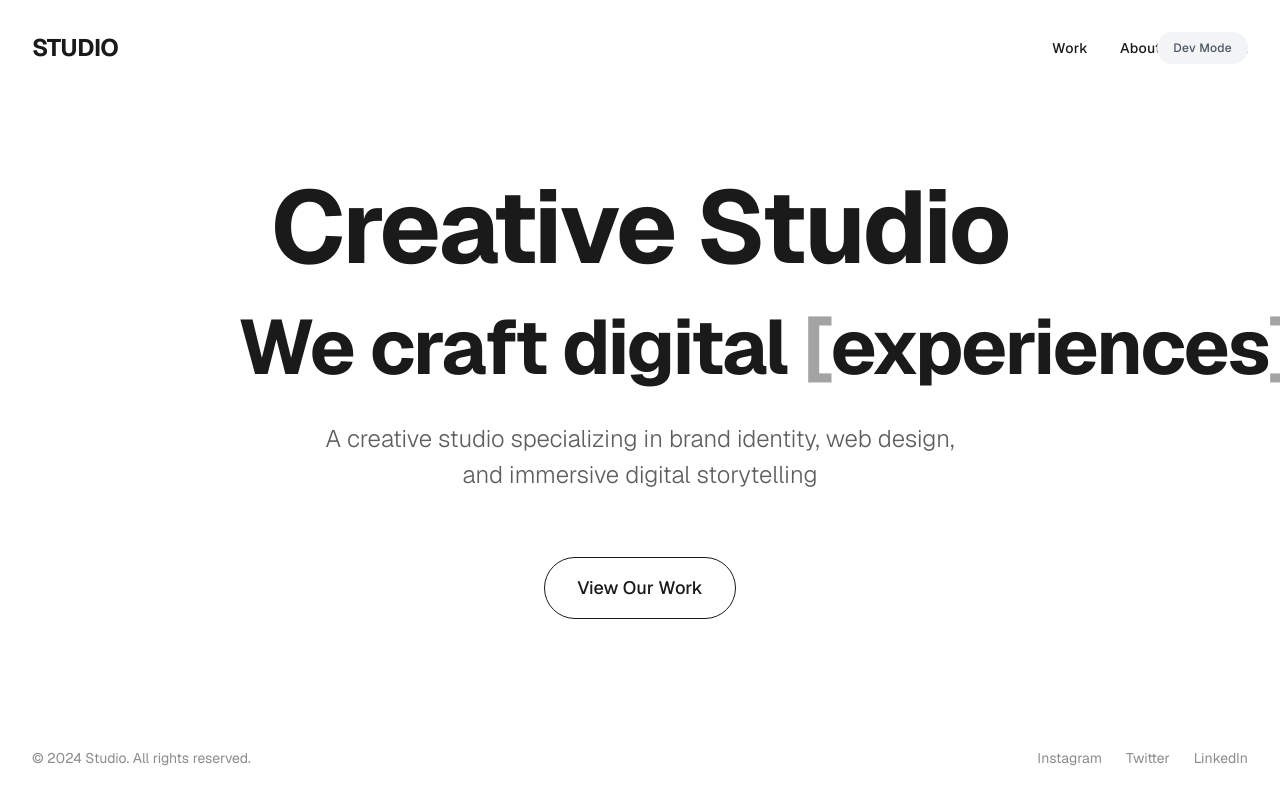
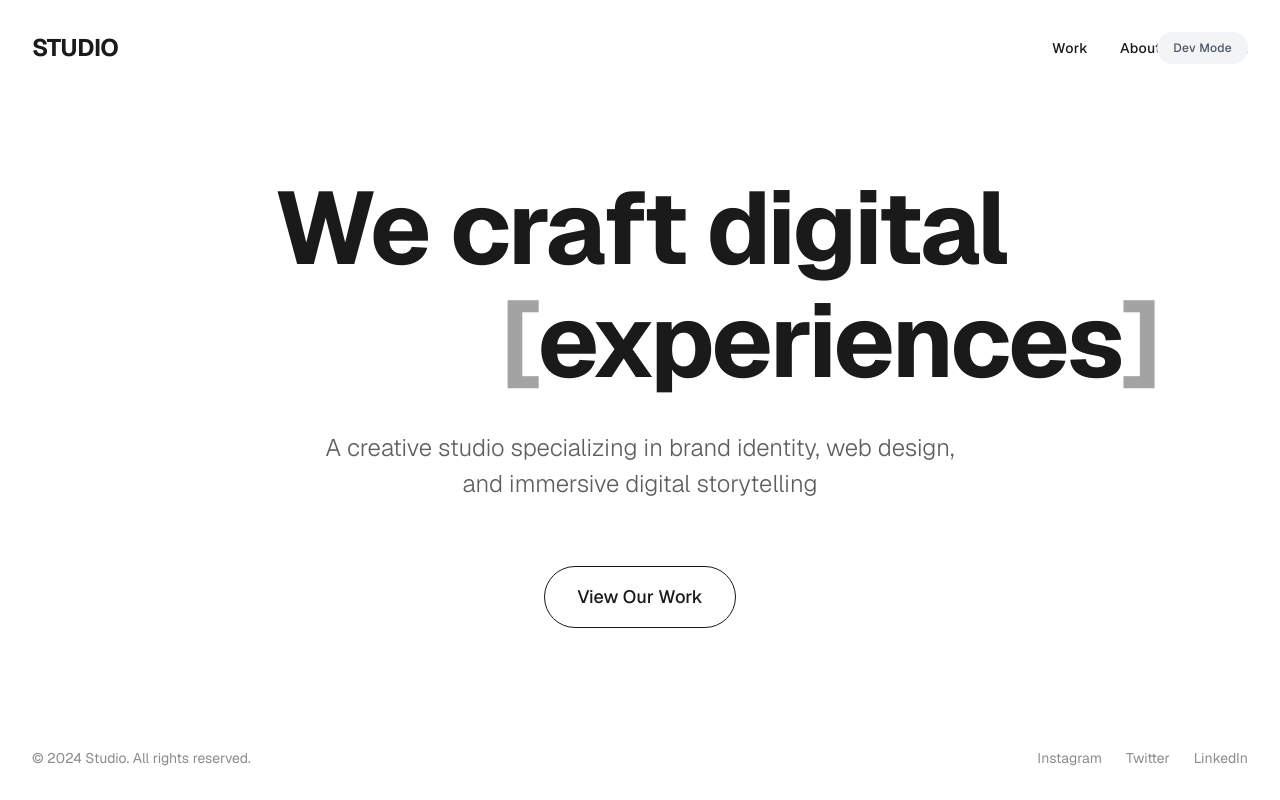
Before and after one commit to null-shot-apps/dark-mode-toggle, a Next.js app in the folder packages/dark-mode-toggle/: page / in a window 1280 px wide. Built offline with nearby package versions, Linux system fonts and the light colour scheme.

Commit message:
AI chat session: Updated code and files

```diff
--- a/packages/dark-mode-toggle/src/app/page.tsx
+++ b/packages/dark-mode-toggle/src/app/page.tsx
@@ -52,13 +52,7 @@ export default function Landing() {
       {/* Main Content */}
       <main className="relative z-10 h-full flex flex-col items-center justify-center px-8">
         <div className="max-w-5xl mx-auto text-center space-y-8">
-          <h1 className={`text-[clamp(48px,8vw,120px)] font-bold tracking-tight leading-[0.9] transition-colors duration-700 ease-in-out ${
-            isDark ? 'text-[#f5f5f5]' : 'text-[#1a1a1a]'
-          }`}>
-            Creative Studio
-          </h1>
-
-          <h2 className={`text-[clamp(60px,6vw,90px)] font-bold tracking-tight leading-[1.1] transition-colors duration-700 ease-in-out ${
+          <h1 className={`text-[clamp(60px,8vw,120px)] font-bold tracking-tight leading-[1.1] transition-colors duration-700 ease-in-out ${
             isDark ? 'text-[#f5f5f5]' : 'text-[#1a1a1a]'
           }`}>
             We craft digital{' '}
@@ -66,7 +60,7 @@ export default function Landing() {
               onClick={toggleTheme}
               className="inline-block relative hover:opacity-70 transition-opacity duration-300 cursor-pointer align-baseline"
               aria-label="Toggle dark mode"
-              style={{ width: 'clamp(240px, 16vw, 360px)' }}
+              style={{ width: 'clamp(280px, 18vw, 420px)' }}
             >
               <span className="relative inline-block w-full text-center">
                 <span className={`absolute inset-0 transition-opacity duration-500 ease-in-out ${
@@ -90,7 +84,7 @@ export default function Landing() {
                 <span className="invisible">[experiences]</span>
               </span>
             </button>
-          </h2>
+          </h1>
 
           <p className={`text-[clamp(18px,2vw,24px)] font-light max-w-2xl mx-auto transition-colors duration-700 ease-in-out ${
             isDark ? 'text-[#f5f5f5]/80' : 'text-[#1a1a1a]/70'
```
